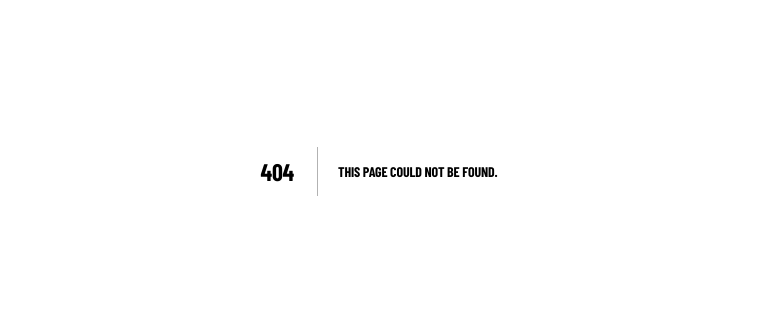
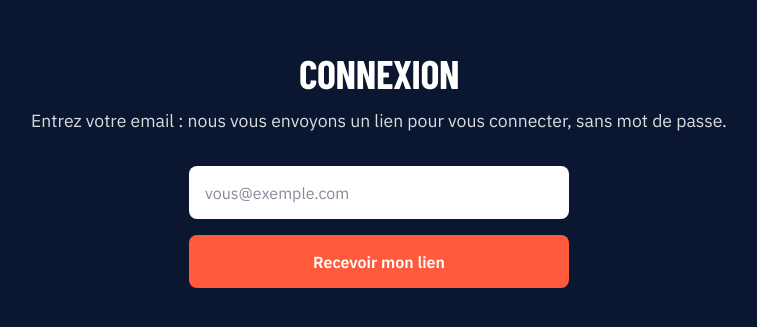
Before and after one commit to cnytgbvvrn-prog/panier-perdu, a Next.js app: page /connexion in a window 1280 px wide. Before the commit this address had no page. Shown: the part 229-556 px from the top of the page, without its empty margins (261-1018 px from the left). Built offline with nearby package versions, Linux system fonts and the light colour scheme; a web font is replaced by a local one.

Commit message:
connexion lien magique

```diff
--- /dev/null
+++ b/app/auth/callback/route.ts
@@ -0,0 +1,25 @@
+import { NextResponse } from "next/server";
+import { creerClientServeur } from "@/lib/supabase-serveur";
+
+export async function GET(request: Request) {
+  const url = new URL(request.url);
+  const code = url.searchParams.get("code");
+  const erreurSupabase = url.searchParams.get("error_description");
+
+  if (code) {
+    const supabase = await creerClientServeur();
+    const { error } = await supabase.auth.exchangeCodeForSession(code);
+    if (!error) {
+      return NextResponse.redirect(`${url.origin}/compte`);
+    }
+    console.error("CONNEXION : echange du code impossible :", error.message);
+  } else {
+    console.error(
+      "CONNEXION : pas de code dans l'adresse. Parametres recus :",
+      Array.from(url.searchParams.keys()).join(", ") || "aucun",
+      erreurSupabase ?? ""
+    );
+  }
+
+  return NextResponse.redirect(`${url.origin}/connexion`);
+}
--- /dev/null
+++ b/app/compte/page.tsx
@@ -0,0 +1,32 @@
+import { redirect } from "next/navigation";
+import { creerClientServeur } from "@/lib/supabase-serveur";
+
+export const dynamic = "force-dynamic";
+
+export default async function Compte() {
+  const supabase = await creerClientServeur();
+  const { data } = await supabase.auth.getUser();
+
+  if (!data.user) {
+    redirect("/connexion");
+  }
+
+  async function deconnexion() {
+    "use server";
+    const s = await creerClientServeur();
+    await s.auth.signOut();
+    redirect("/connexion");
+  }
+
+  return (
+    <main style={{ minHeight: "100vh", display: "flex", flexDirection: "column", alignItems: "center", justifyContent: "center", backgroundColor: "#0B1730", color: "white", textAlign: "center", padding: "2rem" }}>
+      <h1 style={{ fontSize: "2.5rem", marginBottom: "1rem" }}>Mon compte</h1>
+      <p style={{ fontSize: "1.1rem", marginBottom: "2rem" }}>Connecté avec : {data.user.email}</p>
+      <form action={deconnexion}>
+        <button type="submit" style={{ padding: "0.8rem 1.4rem", borderRadius: "8px", border: "1px solid white", background: "transparent", color: "white", cursor: "pointer" }}>
+          Se déconnecter
+        </button>
+      </form>
+    </main>
+  );
+}
--- /dev/null
+++ b/app/connexion/page.tsx
@@ -0,0 +1,59 @@
+"use client";
+
+import { useState, type FormEvent } from "react";
+import { creerClientNavigateur } from "@/lib/supabase-navigateur";
+
+type Etat = "attente" | "envoi" | "envoye" | "erreur";
+
+const MESSAGE_ENVOYE =
+  "C'est parti ! Un lien de connexion vient d'être envoyé à votre adresse email. Pensez à vérifier vos spams.";
+const MESSAGE_ERREUR =
+  "Impossible d'envoyer le lien. Vérifiez l'adresse email et réessayez dans une minute.";
+
+export default function Connexion() {
+  const [email, setEmail] = useState("");
+  const [etat, setEtat] = useState<Etat>("attente");
+
+  async function envoyerLien(e: FormEvent) {
+    e.preventDefault();
+    setEtat("envoi");
+
+    const supabase = creerClientNavigateur();
+    const { error } = await supabase.auth.signInWithOtp({
+      email: email.trim(),
+      options: { emailRedirectTo: `${window.location.origin}/auth/callback` },
+    });
+
+    setEtat(error ? "erreur" : "envoye");
+  }
+
+  return (
+    <main style={{ minHeight: "100vh", display: "flex", flexDirection: "column", alignItems: "center", justifyContent: "center", backgroundColor: "#0B1730", color: "white", textAlign: "center", padding: "2rem" }}>
+      <h1 style={{ fontSize: "2.5rem", marginBottom: "1rem" }}>Connexion</h1>
+      <p style={{ fontSize: "1.1rem", marginBottom: "2rem", opacity: 0.85 }}>
+        Entrez votre email : nous vous envoyons un lien pour vous connecter, sans mot de passe.
+      </p>
+
+      <form onSubmit={envoyerLien} style={{ display: "flex", flexDirection: "column", gap: "1rem", width: "100%", maxWidth: "380px" }}>
+        <input
+          type="email"
+          required
+          value={email}
+          onChange={(e) => setEmail(e.target.value)}
+          placeholder="vous@exemple.com"
+          style={{ padding: "0.9rem 1rem", borderRadius: "8px", border: "none", fontSize: "1rem", color: "#0B1730", backgroundColor: "#FFFFFF" }}
+        />
+        <button
+          type="submit"
+          disabled={etat === "envoi"}
+          style={{ padding: "0.9rem 1rem", borderRadius: "8px", border: "none", fontSize: "1rem", fontWeight: 600, backgroundColor: "#FF5A3C", color: "white", cursor: "pointer" }}
+        >
+          {etat === "envoi" ? "Envoi en cours..." : "Recevoir mon lien"}
+        </button>
+      </form>
+
+      {etat === "envoye" && <p style={{ marginTop: "1.5rem", maxWidth: "380px" }}>{MESSAGE_ENVOYE}</p>}
+      {etat === "erreur" && <p style={{ marginTop: "1.5rem", maxWidth: "380px", color: "#FF8A73" }}>{MESSAGE_ERREUR}</p>}
+    </main>
+  );
+}
--- /dev/null
+++ b/lib/supabase-navigateur.ts
@@ -0,0 +1,8 @@
+import { createBrowserClient } from "@supabase/ssr";
+
+export function creerClientNavigateur() {
+  return createBrowserClient(
+    process.env.NEXT_PUBLIC_SUPABASE_URL as string,
+    process.env.NEXT_PUBLIC_SUPABASE_ANON_KEY as string
+  );
+}
--- /dev/null
+++ b/lib/supabase-serveur.ts
@@ -0,0 +1,27 @@
+import { createServerClient } from "@supabase/ssr";
+import { cookies } from "next/headers";
+
+export async function creerClientServeur() {
+  const cookieStore = await cookies();
+
+  return createServerClient(
+    process.env.NEXT_PUBLIC_SUPABASE_URL as string,
+    process.env.NEXT_PUBLIC_SUPABASE_ANON_KEY as string,
+    {
+      cookies: {
+        getAll() {
+          return cookieStore.getAll();
+        },
+        setAll(cookiesToSet) {
+          try {
+            cookiesToSet.forEach(({ name, value, options }) =>
+              cookieStore.set(name, value, options)
+            );
+          } catch {
+            // appelé depuis un composant serveur : on ignore
+          }
+        },
+      },
+    }
+  );
+}
--- a/package.json
+++ b/package.json
@@ -9,6 +9,7 @@
     "lint": "eslint"
   },
   "dependencies": {
+    "@supabase/ssr": "^0.12.7",
     "@supabase/supabase-js": "^2.117.3",
     "next": "^15.5.27",
     "react": "19.2.8",
```
Also changed, not shown: 1 other file (tests, documents, lock files or other folders).
